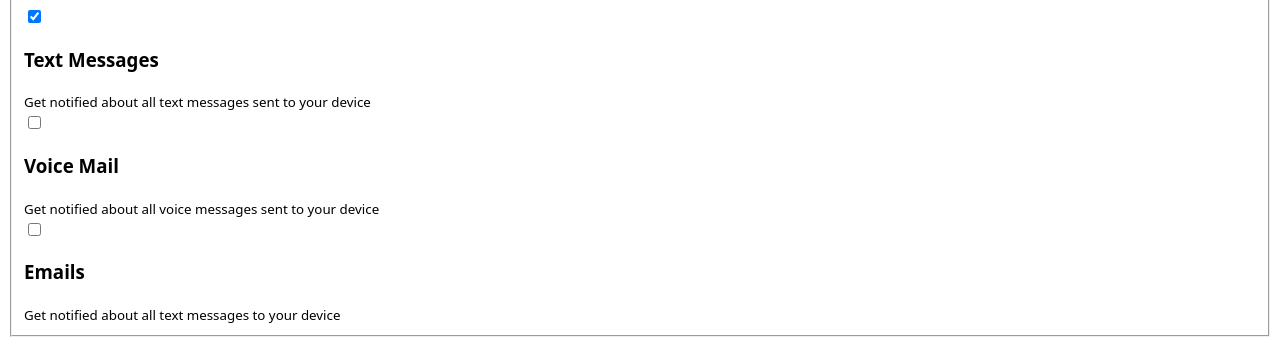
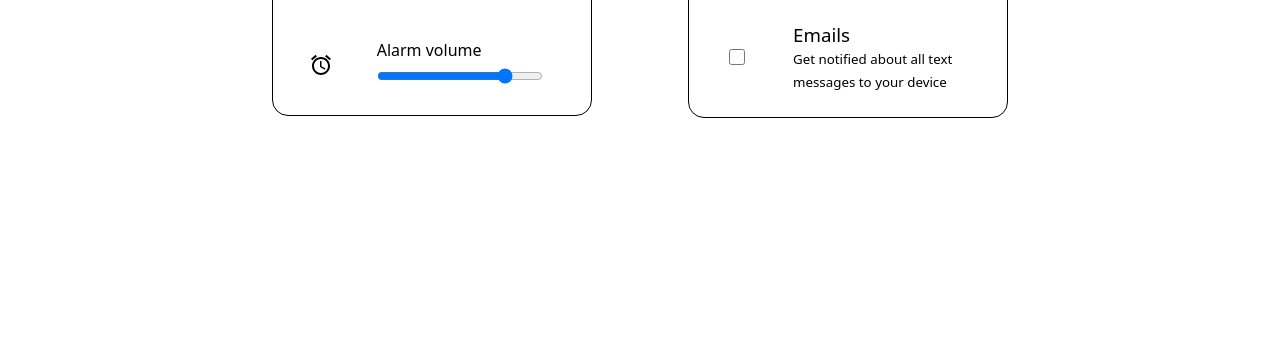
Before and after one commit to argyleink/Google-IO-2021-Workshop_User-Adaptive-Interfaces, a website built with Vite: page index.html in a window 1280 px wide. Shown: the part 517-862 px from the top of the page. After the commit the page ends 800 px from the top, so only its background shows below. Built offline with nearby package versions, Linux system fonts and the light colour scheme.

```diff
--- a/style.css
+++ b/style.css
@@ -1,7 +1,155 @@
-body {
-  font-family: system-ui, sans-serif;
+:root {
+  --space-xxs: .25rem;
+  --space-xs:  .5rem;
+  --space-sm:  1rem;
+  --space-md:  1.5rem;
+  --space-lg:  2rem;
+  --space-xl:  3rem;
+  --space-xxl: 6rem;
 }
 
-picture > svg {
-  block-size: 2rem;
+* {
+  box-sizing: border-box;
+  margin: 0;
 }
+
+html {
+  block-size: 100%;
+}
+
+body {
+  min-block-size: 100%;
+  font-family: system-ui, sans-serif;
+
+  padding-block-start: var(--space-xs);
+  padding-block-end: var(--space-xs);
+}
+
+h1,h2,h3 {
+  font-weight: 500;
+}
+
+main {
+  display: grid;
+  gap: var(--space-xl);
+  place-content: center;
+  padding: var(--space-sm);
+}
+
+@media (min-width: 540px) {
+  main {
+    padding: var(--space-lg);
+  }
+}
+
+@media (min-width: 800px) {
+  main {
+    padding: var(--space-xl);
+  }
+}
+
+form {
+  max-width: 89vw;
+  display: grid;
+  gap: var(--space-xl) var(--space-xxl);
+  --repeat: auto-fit;
+  grid-template-columns:
+    repeat(var(--repeat), minmax(min(10ch, 100%), 35ch));
+  align-items: flex-start;
+}
+
+@media (orientation: landscape) and (min-width: 640px) {
+  form {
+    --repeat: 2;
+  }
+}
+
+section {
+  display: grid;
+  gap: var(--space-md);
+}
+
+header {
+  display: grid;
+  gap: var(--space-xxs);
+}
+
+fieldset {
+  border: 1px solid;
+  padding: 0;
+  display: grid;
+  gap: 1px;
+  border-radius: var(--space-sm);
+  overflow: hidden;
+  transition: box-shadow .3s ease;
+}
+
+fieldset:focus-within {
+  box-shadow: 0 5px 20px -10px hsl(0 0% 0% / 50%);
+}
+
+.fieldset-item {
+  transition: background .2s ease;
+
+  display: grid;
+  grid-template-columns: var(--space-lg) 1fr;
+  gap: var(--space-md);
+
+  padding: var(--space-sm) var(--space-md);
+}
+
+@media (min-width: 540px) {
+  .fieldset-item {
+    grid-template-columns: var(--space-xxl) 1fr;
+    gap: var(--space-xs);
+    padding: var(--space-md) var(--space-xl) var(--space-md) 0;
+  }
+}
+
+.fieldset-item > :is(picture, input[type="checkbox"]) {
+  place-self: center;
+}
+
+.fieldset-item > picture {
+  block-size: var(--space-xl);
+  inline-size: var(--space-xl);
+  clip-path: circle(40%);
+  display: inline-grid;
+  place-content: center;
+}
+
+.fieldset-item:focus-within picture {
+  clip-path: circle(50%);
+}
+
+@media (prefers-reduced-motion: no-preference) {
+  .fieldset-item > picture {
+    transition: clip-path .3s ease;
+  }
+}
+
+.fieldset-item svg {
+  block-size: var(--space-md);
+}
+
+.sm-stack {
+  display: grid;
+  gap: var(--space-xs);
+}
+
+input[type="range"] {
+  display: block;
+  inline-size: 100%;
+  margin: 1ex 0;
+  outline-offset: 5px;
+}
+
+input[type="checkbox"] {
+  inline-size: var(--space-sm);
+  block-size: var(--space-sm);
+  outline-offset: 5px;
+}
+
+small {
+  line-height: 1.5;
+}
```
